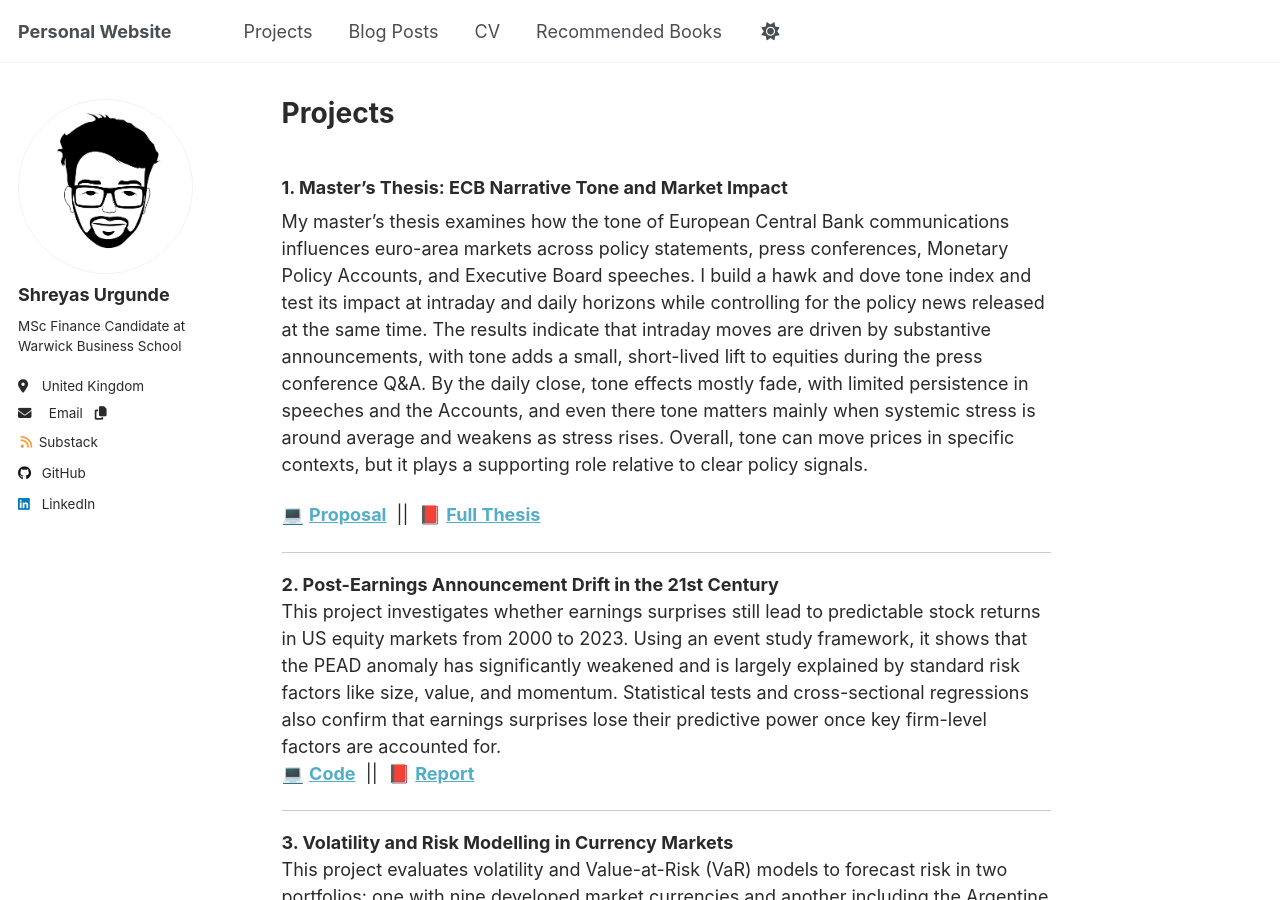
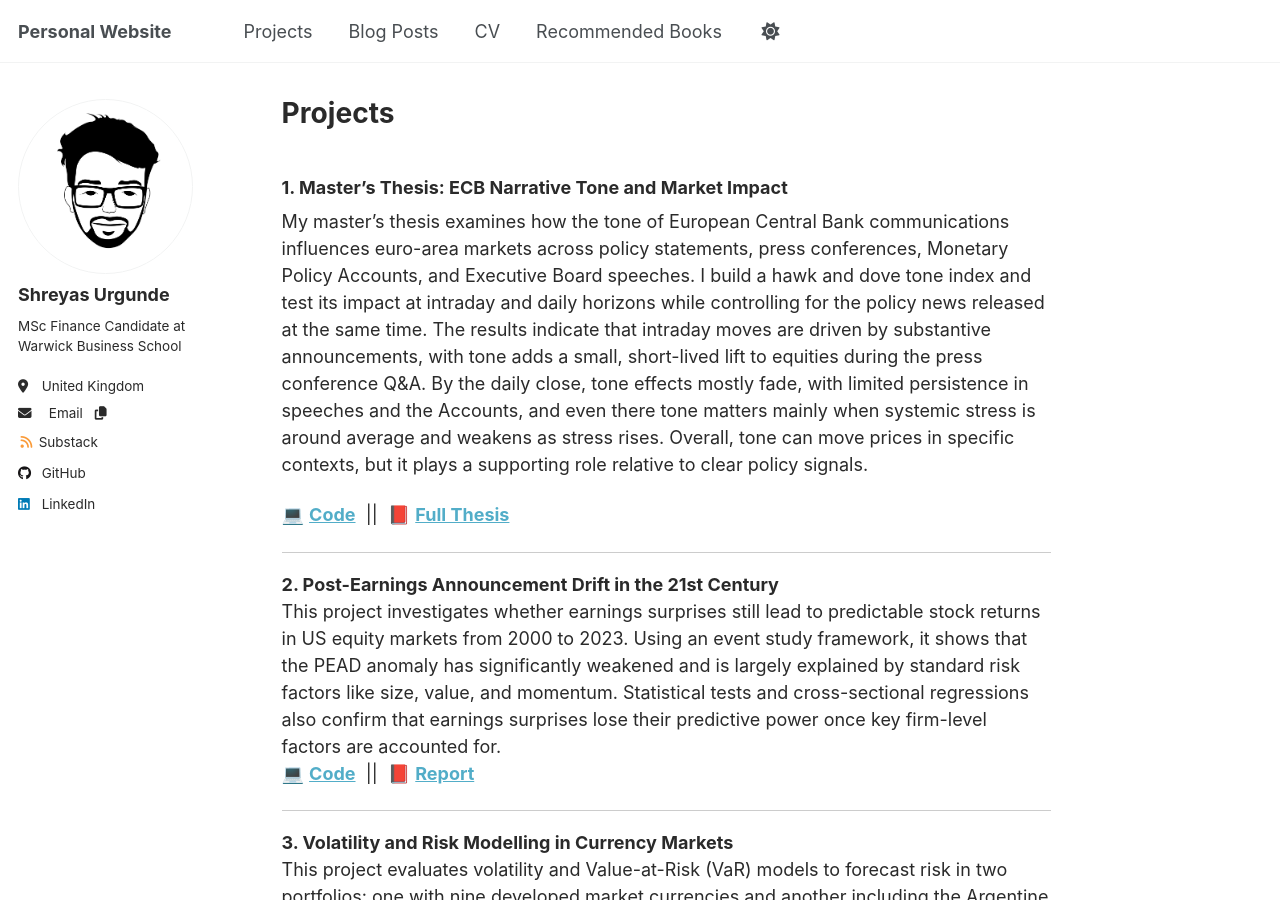
Before and after one commit to shreyasxi/shreyasxi.github.io, a Jekyll site: the page built from _pages/projects.md, in a window 1280 px wide and 900 px high. Built offline with Jekyll 4.4.1, drawn with Linux system fonts in a browser that asks for light colours; a script that is not in the unit is left out.

Commit message:
Update projects.md

```diff
--- a/_pages/projects.md
+++ b/_pages/projects.md
@@ -7,7 +7,7 @@
 
 <h3>1. Master’s Thesis: ECB Narrative Tone and Market Impact</h3>
 <p>My master’s thesis examines how the tone of European Central Bank communications influences euro-area markets across policy statements, press conferences, Monetary Policy Accounts, and Executive Board speeches. I build a hawk and dove tone index and test its impact at intraday and daily horizons while controlling for the policy news released at the same time. The results indicate that intraday moves are driven by substantive announcements, with tone adds a small, short-lived lift to equities during the press conference Q&A. By the daily close, tone effects mostly fade, with limited persistence in speeches and the Accounts, and even there tone matters mainly when systemic stress is around average and weakens as stress rises. Overall, tone can move prices in specific contexts, but it plays a supporting role relative to clear policy signals.</p>
-<p>💻 <a href="https://github.com/shreyasxi/shreyasxi.github.io/blob/master/files/5582804_Proposal.pdf" target="_blank"><strong>Proposal</strong></a> &nbsp;||&nbsp; 📕 <a href="https://shreyasxi.github.io/ecb-narrative-tone-market-impact-thesis/" target="_blank"><strong>Full Thesis</strong></a>
+<p>💻 <a href="https://github.com/shreyasxi/PEAD-Anomaly-in-US-Equities/blob/main/Jupyter%20Notebook/5582804.ipynb" target="_blank"><strong>Code</strong></a> &nbsp;||&nbsp; 📕 <a href="https://shreyasxi.github.io/ecb-narrative-tone-market-impact-thesis/" target="_blank"><strong>Full Thesis</strong></a>
 </p>
 
 <div style="height: 1px; background-color: #cccccc; margin: 1em 0;"></div>
```
